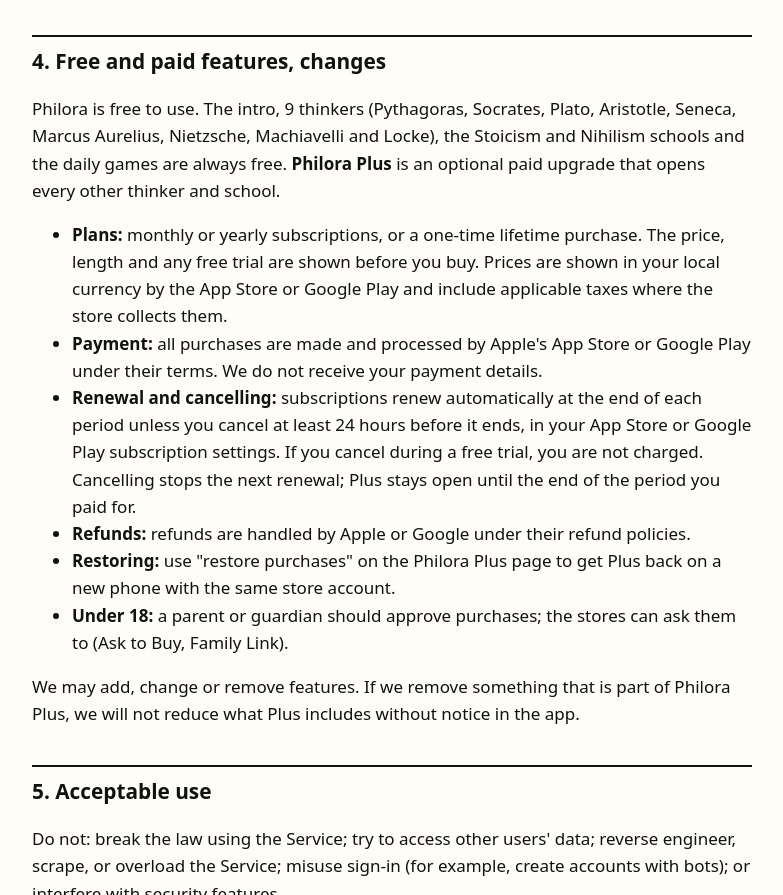
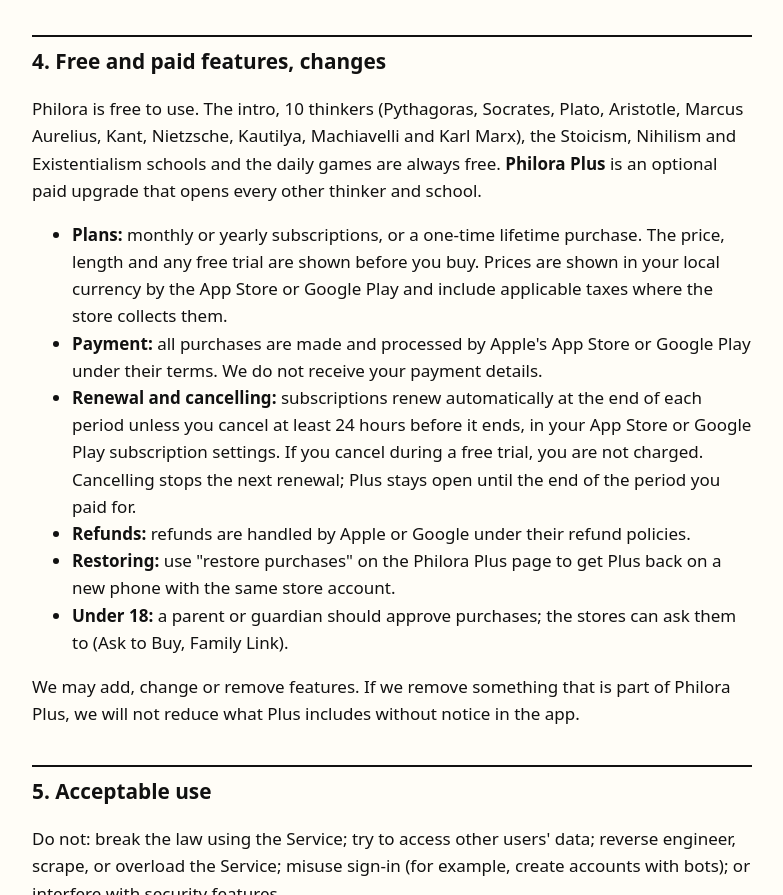
Before and after one commit to ivihaanj/philora-site, a plain HTML site: page terms/index.html in a window 1280 px wide. Shown: the part 1167-2062 px from the top of the page, without its empty margins (248-1031 px from the left). Drawn offline with Linux system fonts and the light colour scheme.

Commit message:
50 thinkers live; free: 10 thinkers and 3 schools
Co-Authored-By: Claude Opus 5.5 <noreply@anthropic.com>
Claude-Session: https://claude.ai/code/session_01L9KxLEdFzALCyY7ZZP5zsm

```diff
--- a/terms/index.html
+++ b/terms/index.html
@@ -41,7 +41,7 @@ footer{max-width:760px;margin:0 auto;padding:20px;color:var(--ink2);font-size:.9
 <h2>3. What Philora is (and is not)</h2>
 <p>Philora teaches philosophy through short lessons, quizzes and games. It is <strong>educational content, not professional advice</strong> (medical, psychological, legal or otherwise). Philosophical views shown in the app are presented for learning; we do not endorse any one of them. If you are struggling with difficult feelings, please contact a qualified professional or a local helpline.</p>
 <h2>4. Free and paid features, changes</h2>
-<p>Philora is free to use. The intro, 9 thinkers (Pythagoras, Socrates, Plato, Aristotle, Seneca, Marcus Aurelius, Nietzsche, Machiavelli and Locke), the Stoicism and Nihilism schools and the daily games are always free. <strong>Philora Plus</strong> is an optional paid upgrade that opens every other thinker and school.</p>
+<p>Philora is free to use. The intro, 10 thinkers (Pythagoras, Socrates, Plato, Aristotle, Marcus Aurelius, Kant, Nietzsche, Kautilya, Machiavelli and Karl Marx), the Stoicism, Nihilism and Existentialism schools and the daily games are always free. <strong>Philora Plus</strong> is an optional paid upgrade that opens every other thinker and school.</p>
 <ul>
 <li><strong>Plans:</strong> monthly or yearly subscriptions, or a one-time lifetime purchase. The price, length and any free trial are shown before you buy. Prices are shown in your local currency by the App Store or Google Play and include applicable taxes where the store collects them.</li>
 <li><strong>Payment:</strong> all purchases are made and processed by Apple's App Store or Google Play under their terms. We do not receive your payment details.</li>
```
Also changed, not shown: index.html (+1 -1 lines).
